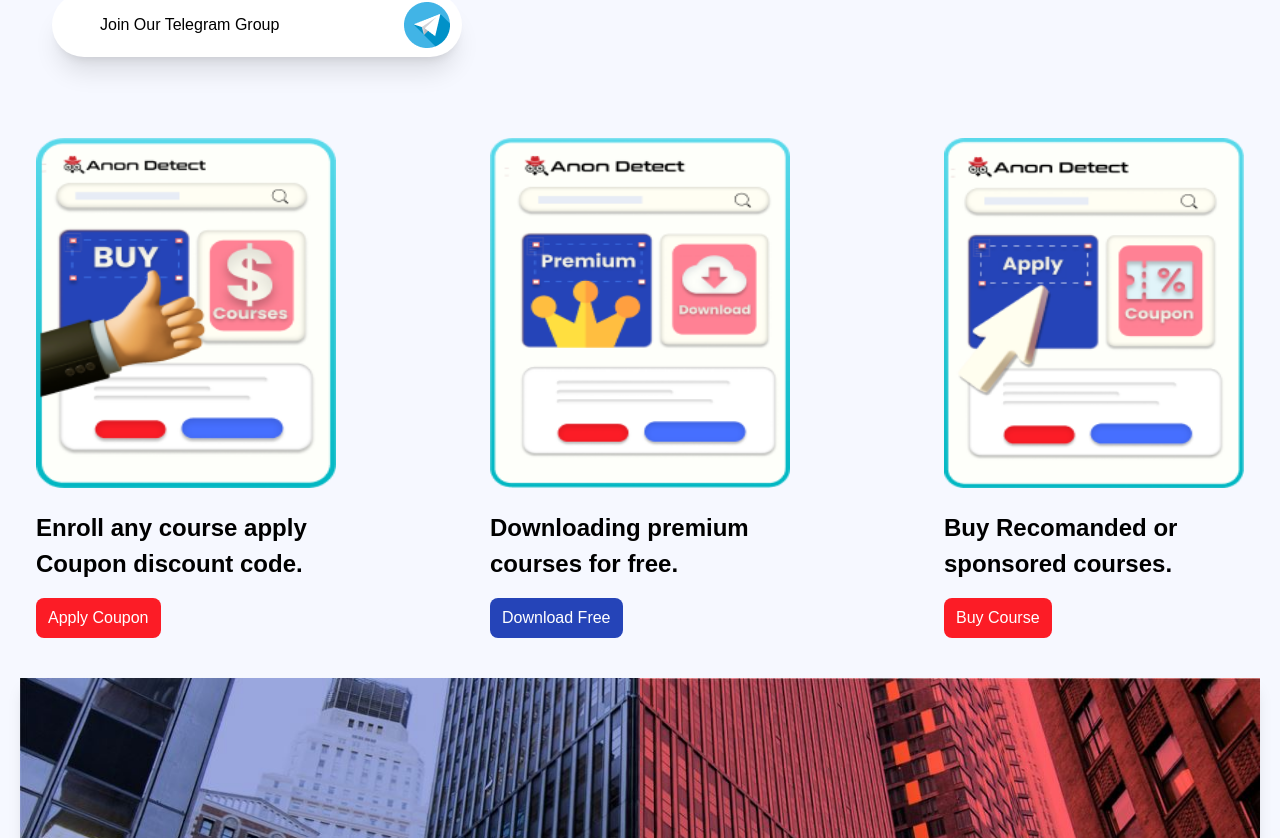
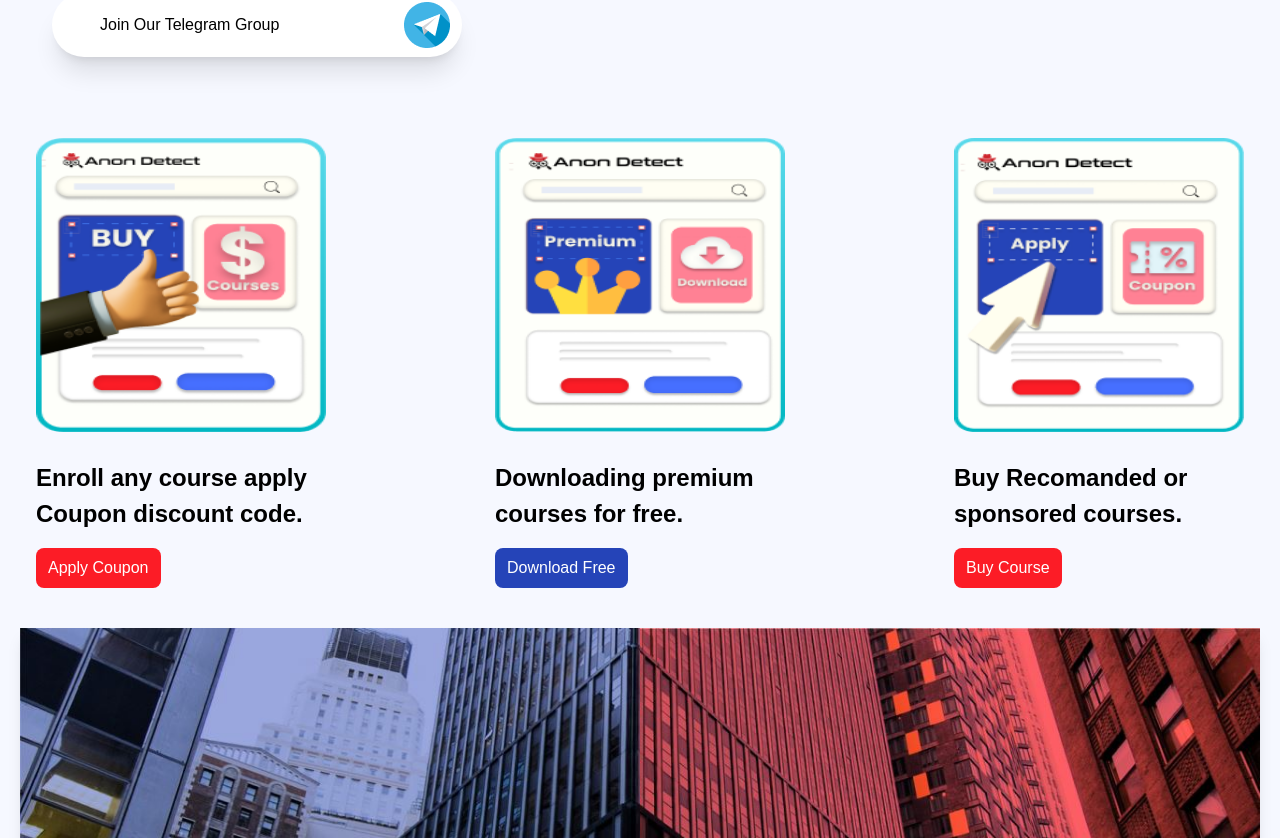
Before and after one commit to FahimNuman/fish-project, a React (Create React App) app: page /eLearning in a window 1280 px wide. Shown: the part 510-1348 px from the top of the page. Built offline with nearby package versions, Linux system fonts and the light colour scheme.

Commit message:
card width

```diff
--- a/src/components/ELearning/Cards.tsx
+++ b/src/components/ELearning/Cards.tsx
@@ -4,11 +4,11 @@ export default function Cards() {
   return (
     <div className="xl:max-w-layout md:max-w-5xl mx-auto mt-5 mb-10 px-4 ">
       <div className="flex flex-col lg:flex-row justify-between items-center">
-        <div className="flex flex-col justify-between gap-3 w-[300px] h-[500px]">
+        <div className="flex flex-col justify-between gap-7 w-[290px] h-[450px]">
           <img
             src="/elearning/card1.png"
             alt="card"
-            className="min-h-[300px] max-h-[350px] "
+            className="min-h-[225px] max-h-[300px] "
           />
           <div className="flex flex-col gap-4">
             <p className="text-2xl font-semibold leading-9 ">
@@ -21,11 +21,11 @@ export default function Cards() {
             </div>
           </div>
         </div>
-        <div className="flex flex-col justify-between gap-3 w-[300px] h-[500px]">
+        <div className="flex flex-col justify-between gap-7 w-[290px] h-[450px]">
           <img
             src="/elearning/card2.png"
             alt="card"
-            className="min-h-[300px] max-h-[350px] "
+            className="min-h-[225px] max-h-[300px] "
           />
           <div className="flex flex-col gap-4">
             <p className="text-2xl font-semibold leading-9 ">
@@ -38,11 +38,11 @@ export default function Cards() {
             </div>
           </div>
         </div>
-        <div className="flex flex-col justify-between gap-3 w-[300px] h-[500px]">
+        <div className="flex flex-col justify-between gap-7 w-[290px] h-[450px]">
           <img
             src="/elearning/card3.png"
             alt="card"
-            className="min-h-[300px] max-h-[350px] "
+            className="min-h-[225px] max-h-[300px] "
           />
           <div className="flex flex-col gap-4">
             <p className="text-2xl font-semibold leading-9">
```
